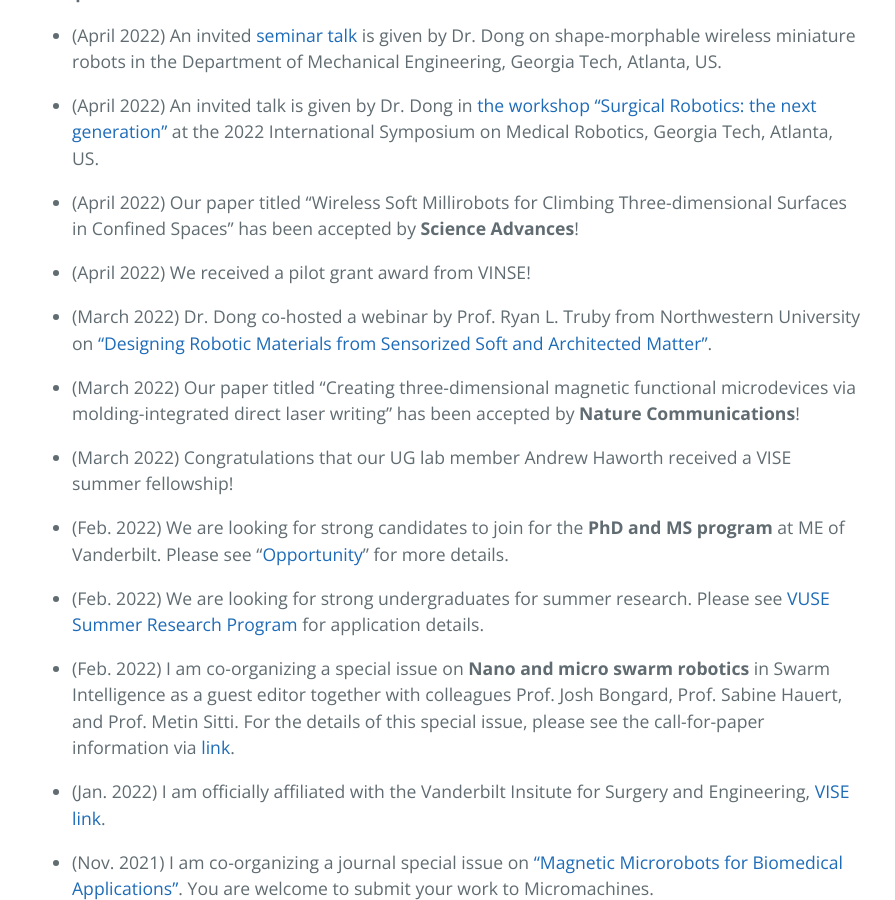
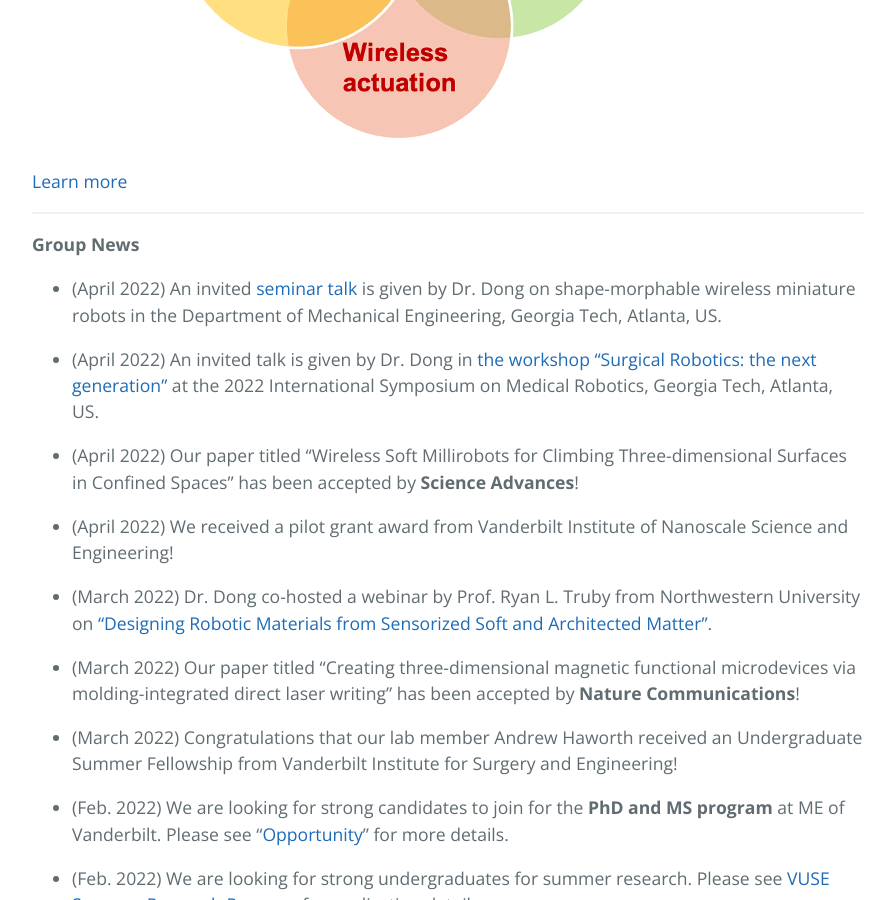
Before and after one commit to xgdongCMU/xgdongCMU.github.io, a Jekyll site: the page built from index.md, in a window 1280 px wide and 900 px high, scrolled down 1215 px. Shown: the whole window, without its empty margins (192-1087 px from the left). Built offline with Jekyll 4.4.1, drawn with Linux system fonts in a browser that asks for light colours; the repository's description, which GitHub fills in, is left out; our own code applies the rules of GitHub Pages for plain Markdown files; some of the changed text lies outside the part shown.

Commit message:
update lab image

```diff
--- a/index.md
+++ b/index.md
@@ -25,13 +25,13 @@ navigation_weight: 1
 
 * (April 2022) Our paper titled "Wireless Soft Millirobots for Climbing Three-dimensional Surfaces in Confined Spaces" has been accepted by **Science Advances**!
 
-* (April 2022) We received a pilot grant award from VINSE!
+* (April 2022) We received a pilot grant award from Vanderbilt Institute of Nanoscale Science and Engineering!
 
 * (March 2022) Dr. Dong co-hosted a webinar by Prof. Ryan L. Truby from Northwestern University on ["Designing Robotic Materials from Sensorized Soft and Architected Matter"](https://twitter.com/TheMartlets/status/1498429415042138112).
 
 * (March 2022) Our paper titled "Creating three-dimensional magnetic functional microdevices via molding-integrated direct laser writing" has been accepted by **Nature Communications**!
 
-* (March 2022) Congratulations that our UG lab member Andrew Haworth received a VISE summer fellowship!
+* (March 2022) Congratulations that our lab member Andrew Haworth received an Undergraduate Summer Fellowship from Vanderbilt Institute for Surgery and Engineering!
 
 * (Feb. 2022) We are looking for strong candidates to join for the **PhD and MS program** at ME of Vanderbilt. Please see "[Opportunity](./opportunity)" for more details.
 
```
Also changed, not shown: other parts of index.md (+1 -1 lines), 6 other files.
